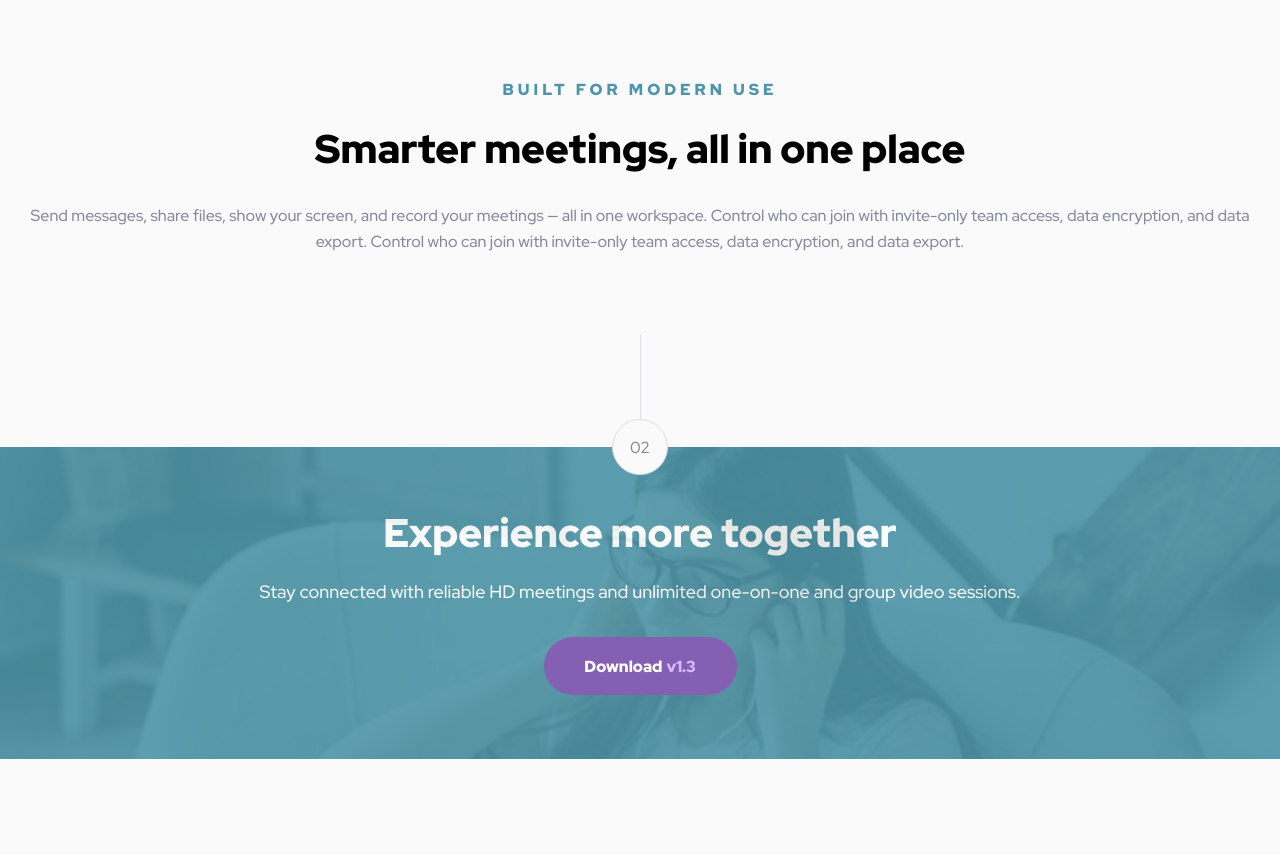
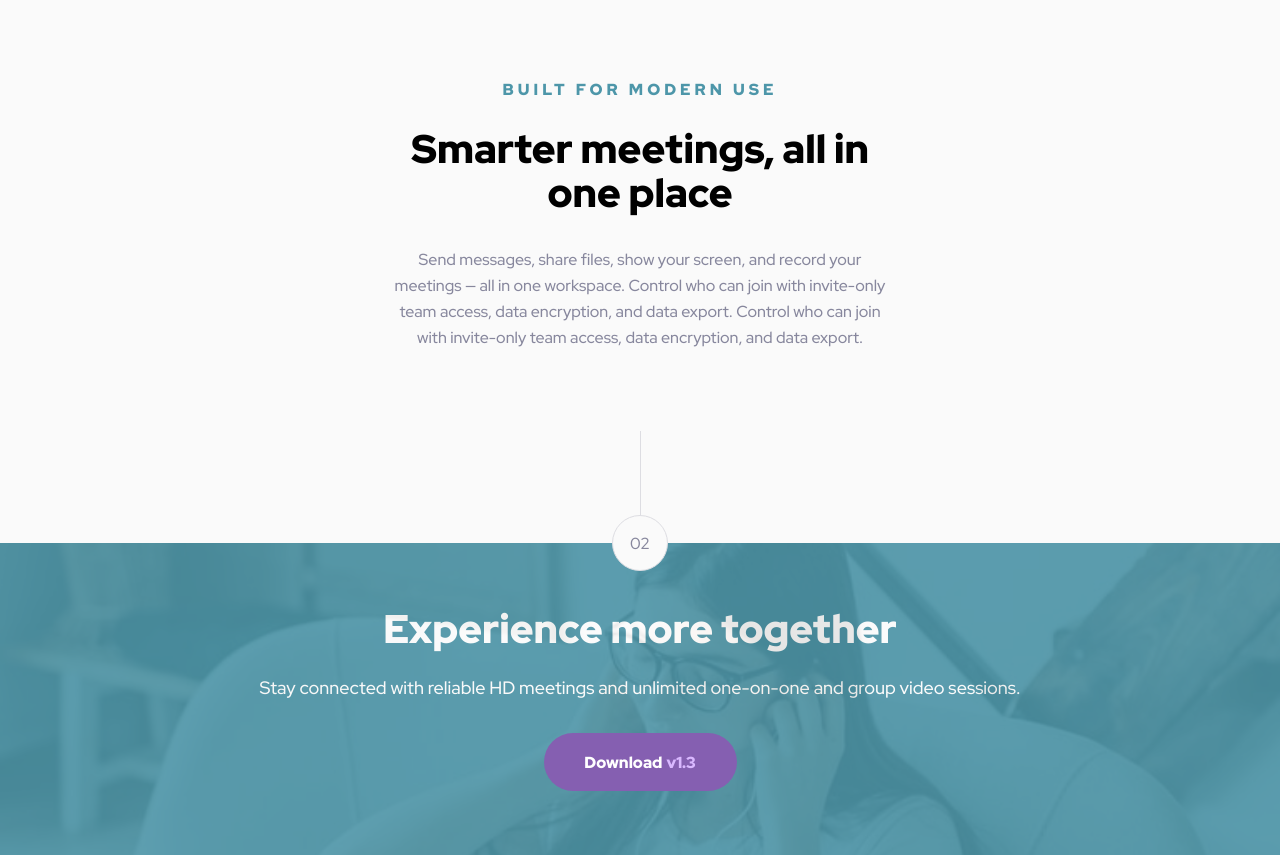
Before and after one commit to TheArkhamKnight781526/fem-meet-landing, a website: page index.html in a window 1280 px wide. Shown: the part 1866-2721 px from the top of the page. Before the commit the page ends 2625 px from the top, so only its background shows below. Drawn offline with nearby package versions, Linux system fonts and the light colour scheme; files that its build step writes are made by us from their sources; files whose address does not match are found by name.

Commit message:
Fixed max-width

```diff
--- a/SCSS/index.scss
+++ b/SCSS/index.scss
@@ -203,6 +203,7 @@
 #modern-paragraph {
   padding: 0 24px;
   text-align: center;
+  max-width: 540px;
 
   #small-title {
     @include overline;
```
